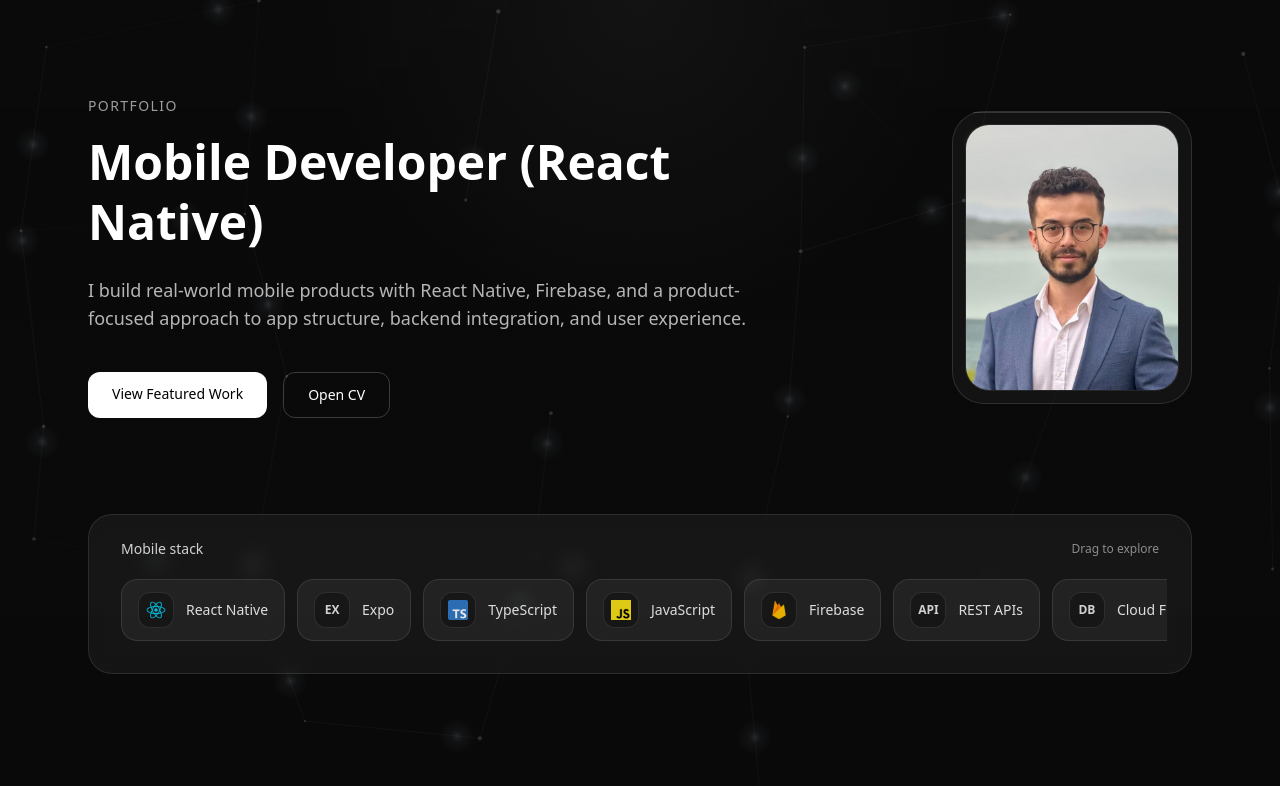
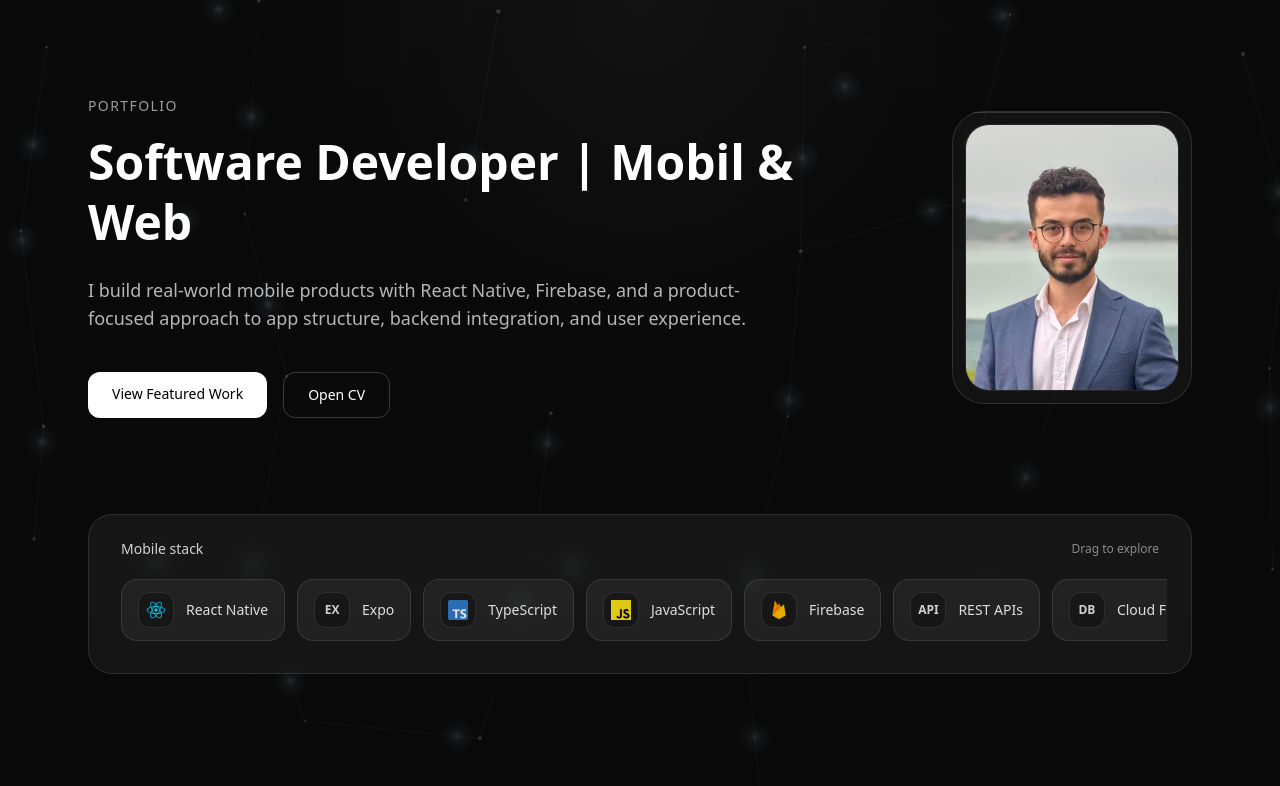
Before and after one commit to MehmetHooke/Portfolio, a React (Vite) app: page / in a window 1280 px wide. Shown: the top 786 px of the page. Built offline with nearby package versions, Linux system fonts and the light colour scheme.

Commit message:
Changed title

```diff
--- a/src/components/Hero.tsx
+++ b/src/components/Hero.tsx
@@ -11,7 +11,7 @@ export default function Hero() {
           </p>
 
           <h1 className="text-4xl font-semibold leading-tight sm:text-5xl">
-            Mobile Developer (React Native)
+            Software Developer | Mobil & Web
           </h1>
 
           <p className="mt-6 max-w-2xl text-lg text-white/70">
```
